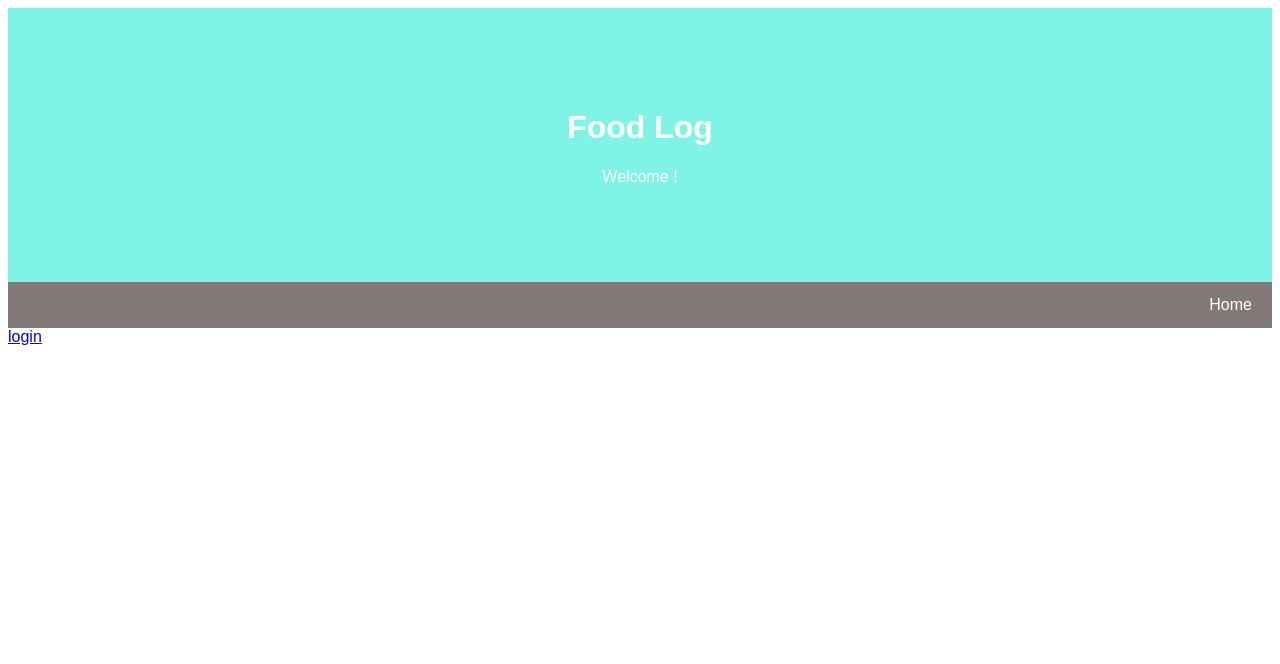
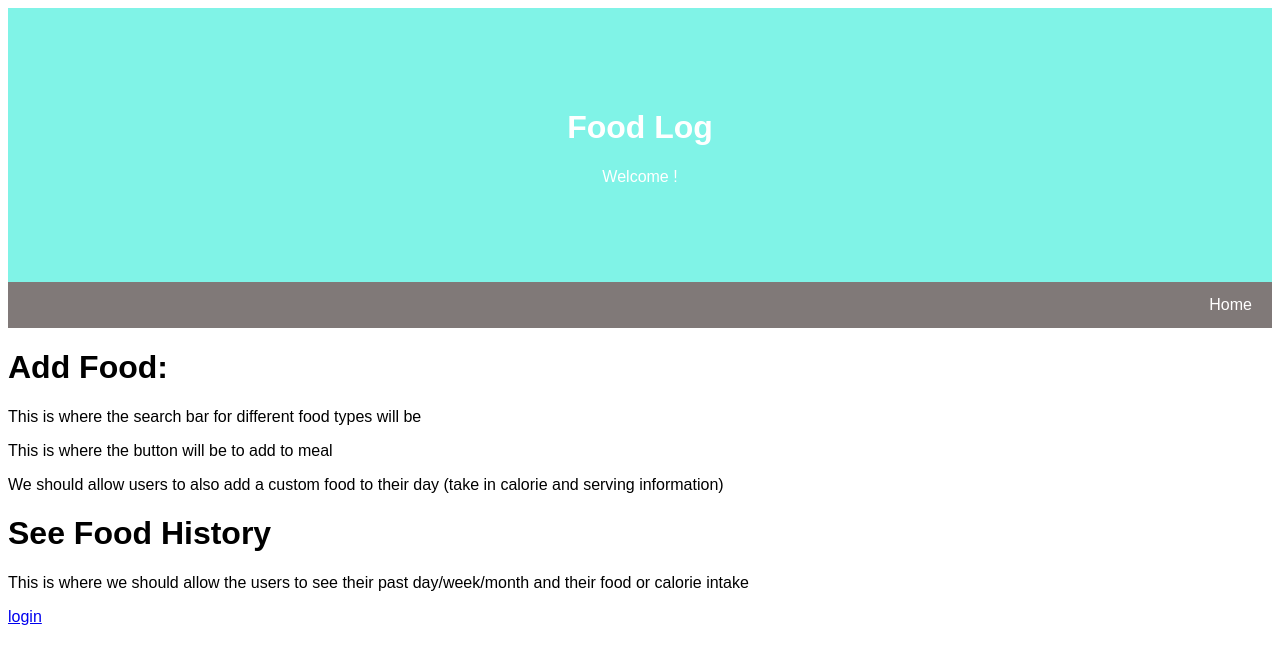
Before and after one commit to Rachel-Pavlakovic/EECS393HealthAndFitnessTracker, a Django app: page /foodTracker in a window 1280 px wide. Shown: the top 664 px of the page. Run offline with Django 3.2, Linux system fonts and the light colour scheme.

Commit message:
adding sections to foodTracker template
Signed-off-by: Rachel Pavlakovic <rachelpav@comcast.net>

```diff
--- a/HealthAndFitnessTracker/Templates/foodTracker.html
+++ b/HealthAndFitnessTracker/Templates/foodTracker.html
@@ -57,6 +57,18 @@
   <a href="/home/" class="right">Home</a>
 </div>
 
+<div class="section">
+    <h1>Add Food:</h1>
+    <p>This is where the search bar for different food types will be</p>
+    <p>This is where the button will be to add to meal</p>
+    <p>We should allow users to also add a custom food to their day (take in calorie and serving information)</p>
+</div>
+
+<div class="section">
+    <h1>See Food History</h1>
+    <p>This is where we should allow the users to see their past day/week/month and their food or calorie intake</p>
+</div>
+
 
 {% if user.is_authenticated %}
       <a href="{% url 'logout' %}">logout</a>
```
